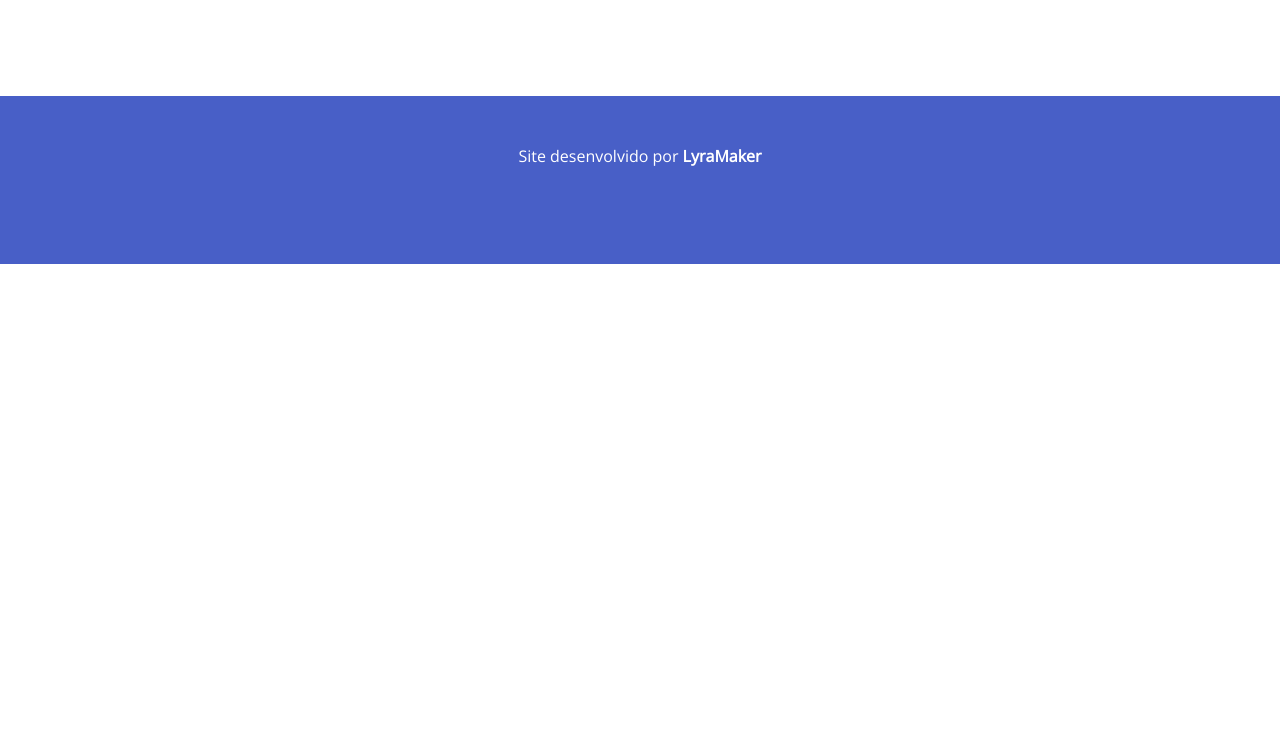
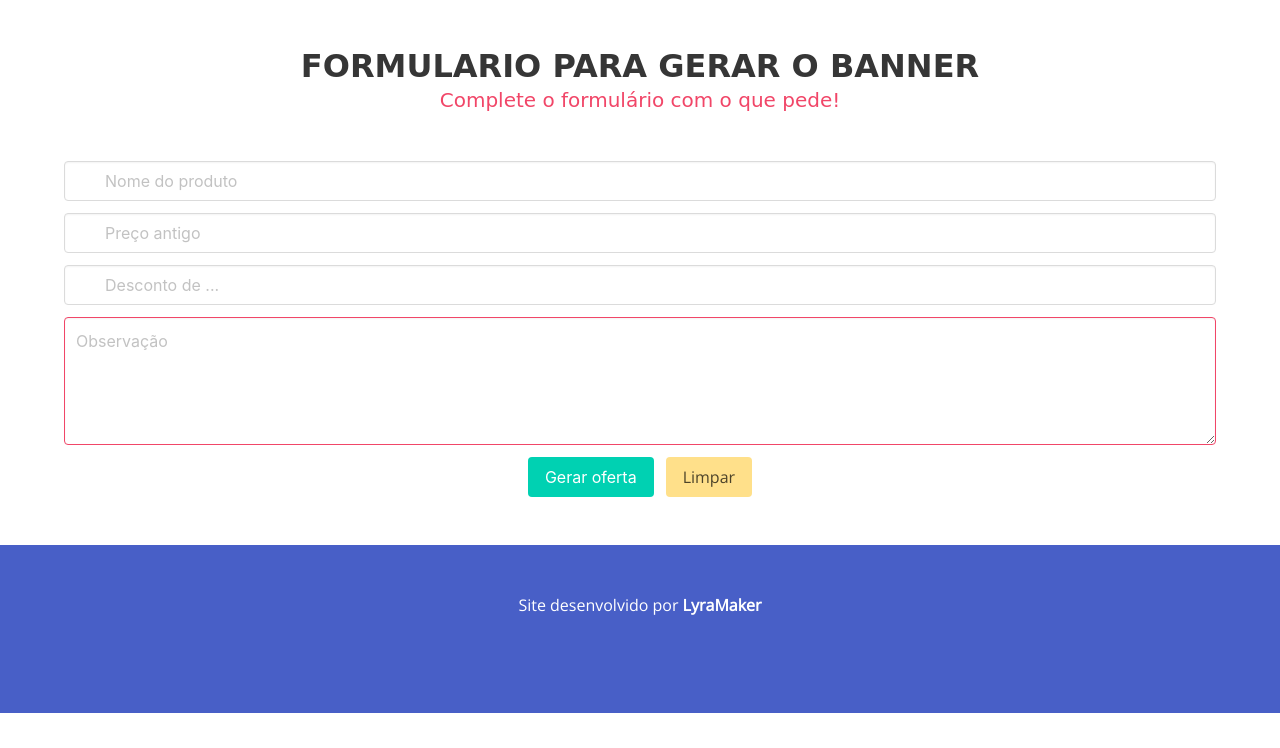
Before and after one commit to LyraMaker/geradorPromo, a PHP site: page /index.php?id=a in a window 1280 px wide. Shown: the part 52-800 px from the top of the page. Run offline with PHP 8.4, Linux system fonts and the light colour scheme; some libraries are stand-ins or nearby versions; some web fonts are replaced.

Commit message:
Form elaborado

```diff
--- /dev/null
+++ b/form.php
@@ -0,0 +1,43 @@
+<div class="pb-6 has-text-centered">
+    <h1 class="is-uppercase title">Formulario para gerar o banner</h1>
+    <h2 class="subtitle has-text-danger">Complete o formulário com o que pede!</h2>
+</div>
+<form action="" method="post" class="block">
+    <div class="field">
+        <div class="control has-icons-left">
+            <input type="text" class="input" name="nome" id="nome" placeholder="Nome do produto" required>
+            <span class="icon is-small is-left">
+                <i class="fi-xwluxl-shopping-bag-wide"></i></span>
+        </div>
+    </div>
+    <div class="field">
+        <div class="control has-icons-left">
+            <input type="text" class="input" name="preco-antigo" id="preco-antigo" placeholder="Preço antigo" required>
+            <span class="icon is-small is-left">
+                <i class="fi-xnsuxl-dollar-solid"></i>
+        </div>
+    </div>
+    <div class="field">
+        <div class="control has-icons-left">
+            <input type="text" class="input" name="desconto" id="desconto" placeholder="Desconto de ..." required>
+            <span class="icon is-small is-left">
+                <i class="fi-xwluxl-percent-wide"></i>
+        </div>
+    </div>
+    <div class="field">
+        <div class="control has-icons-left">
+            <textarea class="textarea is-danger" name="obs" id="obs" placeholder="Observação"></textarea>
+
+        </div>
+    </div>
+    <div class="field is-grouped is-grouped-centered">
+        <p class="control">
+            <input type="submit" class="button is-primary" value="Gerar oferta">
+                    </p>
+        <p class="control">
+            <a class="button is-warning">
+                Limpar
+            </a>
+        </p>
+    </div>
+</form>
--- a/index.php
+++ b/index.php
@@ -43,7 +43,18 @@
 
     </header>
     <main class="section">
+        <div class="container">
+<?php $op = $_GET['id'];
 
+switch($op){
+    case "a": include 'form.php';
+    break;
+    case "b": echo 'Página exibir!';
+    break;
+}
+
+?>
+</div>
 
     </main>
     <footer class="footer has-background-link is-flex is-justify-content-center">
```
